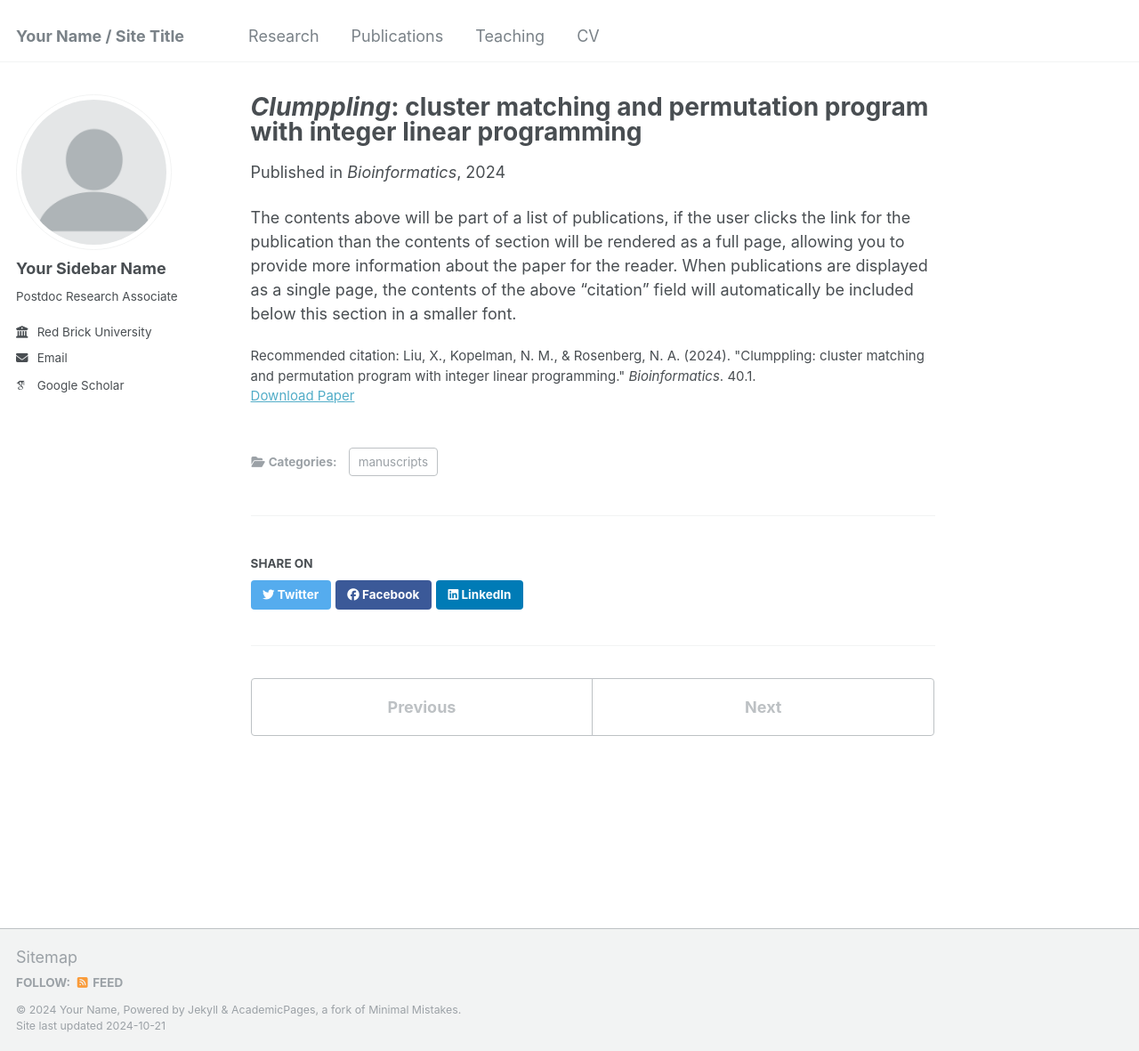
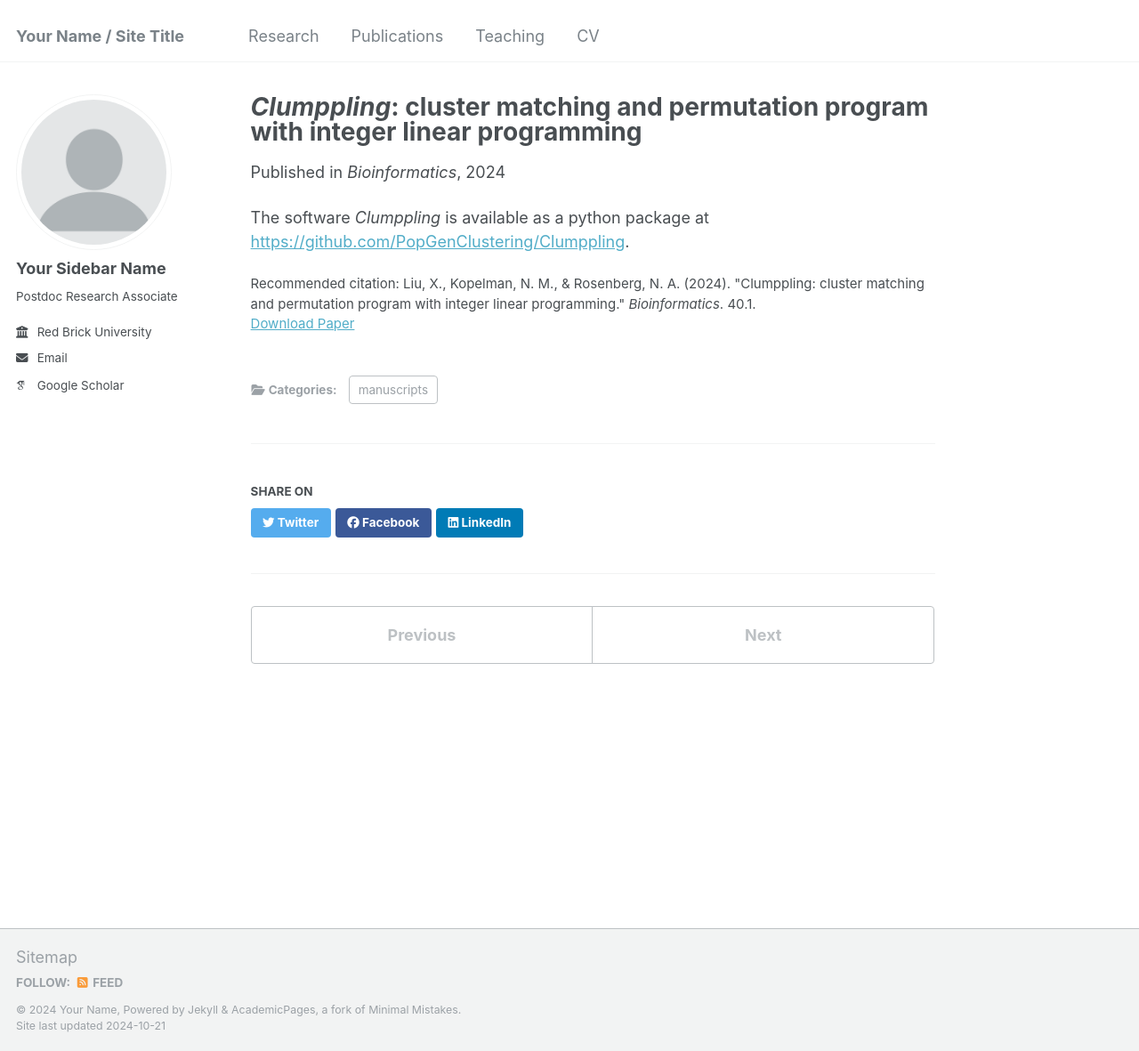
Before and after one commit to xr-cc/xliu.github.io, a Jekyll site: the page built from _publications/2024-01-bioinform.md, in a window 1280 px wide and 1181 px high. Shown: the whole window at 89% size. Built offline with Jekyll 4.4.1, drawn with Linux system fonts in a browser that asks for light colours; some web fonts are replaced.

Commit message:
Update 2024-01-bioinform.md

```diff
--- a/_publications/2024-01-bioinform.md
+++ b/_publications/2024-01-bioinform.md
@@ -9,4 +9,4 @@ paperurl: 'http://xr-cc.github.io/files/Liu_2024_bioinform.pdf'
 citation: 'Liu, X., Kopelman, N. M., & Rosenberg, N. A. (2024). &quot;Clumppling: cluster matching and permutation program with integer linear programming.&quot; <i>Bioinformatics</i>. 40.1.'
 ---
 
-The contents above will be part of a list of publications, if the user clicks the link for the publication than the contents of section will be rendered as a full page, allowing you to provide more information about the paper for the reader. When publications are displayed as a single page, the contents of the above "citation" field will automatically be included below this section in a smaller font.
+The software _Clumppling_ is available as a python package at [https://github.com/PopGenClustering/Clumppling](https://github.com/PopGenClustering/Clumppling).
```
